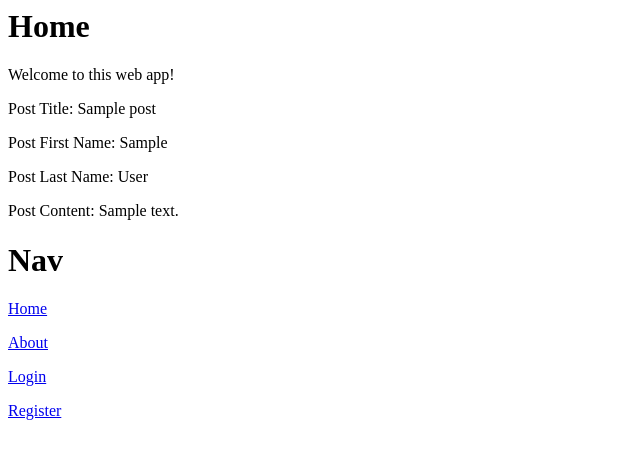
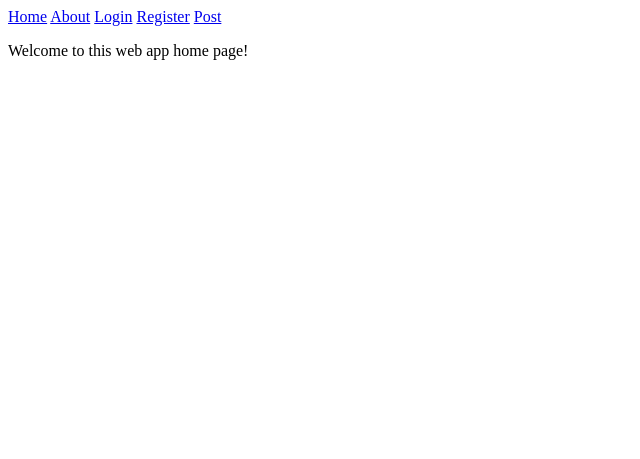
Before and after one commit to dreops/flask-blog, a Flask app: page / in a window 1280 px wide. Shown: the top 459 px of the page, without its empty margins (0-640 px from the left). Run offline with Flask 2, Linux system fonts and the light colour scheme; tables that the repository leaves empty hold one stand-in row (values such as "Sample post").

Commit message:
Jinja2 statements which were commented out using HTML syntax were breaking things, and have been removed and knowledge shared

```diff
--- a/application/routes.py
+++ b/application/routes.py
@@ -16,38 +16,38 @@
 def about():
     return render_template('about.html', title='About')
 
+@app.route('/register')
+def register():
+        form = RegistrationForm()
+        if form.validate_on_submit():
+            hash_pw = bcrypt.generate_password_hash(form.password.data)
+            user = Users(email=form.email.data, password=hash_pw)
+
+            db.session.add(user)
+            db.session.commit()
+
+            return redirect(url_for('post'))
+
+        return render_template('register.html', title='Register', form=form)
+
 @app.route('/login')
 def login():
     return render_template('login.html', title='Login')
 
-@app.route('/register')
-def register():
-    form = RegistrationForm()
-    if form.validate_on_submit():
-        hash_pw = bcrypt.generate_password_hash(form.password.data)
-
-
-        user = Users(email=form.email.data, password=hash_pw)
-
-        db.session.add(user)
-        db.session.commit()
-
-        return redirect(url_for('post'))
-    return render_template('register.html', title='Register', form=form)
-
 @app.route('/post', methods=['GET', 'POST'])
 def post():
     form = PostForm()
-    if form.validate_onsubmit():
-        postData = Posts(
-            first_name=form.first_name.data,
-            last_name=form.last_name.data,
-            title=form.tite.data,
-            content=form.content.data
-        )
-        db.session.add(postData)
-        db.session.commit()
-        return redirect(url_for('home'))
+    if form.validate_on_submit():
+            postData = Posts(
+                first_name=form.first_name.data,
+                last_name=form.last_name.data,
+                title=form.title.data,
+                content=form.content.data
+            )
+            db.session.add(postData)
+            db.session.commit()
+            return redirect(url_for('home'))
+
     else:
             print(form.errors)
     return render_template('post.html', title='Post', form=form)
--- a/application/templates/home.html
+++ b/application/templates/home.html
@@ -1,12 +1,15 @@
 {% extends "layout.html" %}
+
 {% block body_content %}
+<p>Welcome to this web app home page!</p>
+{% for post in posts %}
     <h1>{{ title }}</h1>
-    <p>Welcome to this web app!</p>
         <div>
-            <p>Post Title: {{ post.title }}</h3>
-            <p>Post First Name:  {{ post.first_name }} </p>
-            <p>Post Last Name:  {{ post.last_name }} </p>
-            <p>Post Content: {{ post.content }} </p>
+            <h3>Post Title: {{ post.title }}</h3>
+            <p><b> - First Name:</b>{{ post.first_name }}</p>
+            <p><b> - Last Name:</b>{{ post.last_name }}</p>
+            <p>Post Content: {{ post.content }}</p>
         </div>
+{% endfor %}
 
-{% endblock body_content %}
+{% endblock %}
--- a/application/templates/layout.html
+++ b/application/templates/layout.html
@@ -3,12 +3,13 @@
         <title>{{ title }}</title>
     </head>
     <body>
-        {% block body_content %}
-        {% endblock %}
-<h1> Nav</h1>
-    <p><a href="{{ url_for('home') }}"> Home</a></p>
-    <p><a href="{{ url_for('about') }}"> About</a></p>
-    <p><a href="{{ url_for('login') }}"> Login</a></p>
-    <p><a href="{{ url_for('register') }}"> Register</a></p>
+    <div class=navbar>
+    <a href="{{ url_for('home') }}"> Home</a>
+    <a href="{{ url_for('about') }}"> About</a>
+    <a href="{{ url_for('login') }}"> Login</a>
+    <a href="{{ url_for('register') }}"> Register</a>
+    <a href="{{ url_for('post') }}">Post</a>
+    </div>
+    {% block body_content %}{% endblock %}
     </body>
 </html>
--- a/application/templates/post.html
+++ b/application/templates/post.html
@@ -65,8 +65,8 @@
                             {% for error in form.content.errors %}
                                 <span>{{ error }}</span>
                             {% endfor %}
-                </div>
-                {% endif %}
+                    </div>
+                    {% endif %}
             </div>
             <br>
             <div class="form-group">
```
Also changed, not shown: application/__init__.py (+4 -12 lines), application/forms.py (+13 -13 lines), application/models.py (+11 -13 lines), application/templates/register.html (+2 -17 lines).
